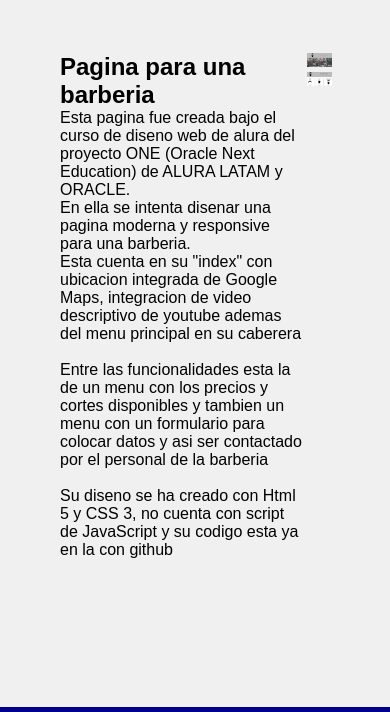
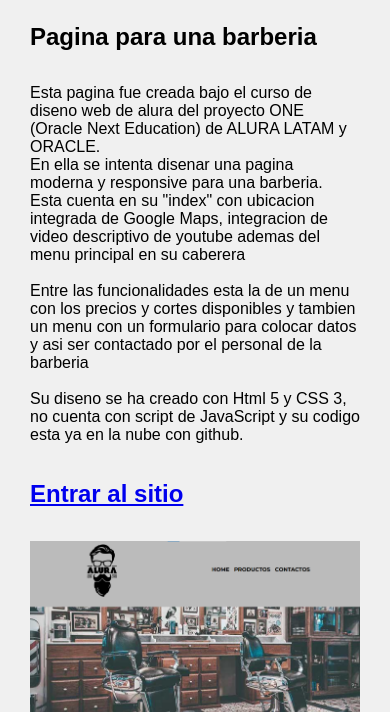
Before and after one commit to Oscardj307/1sportafolio, a plain HTML site: page assets/barberia.html in a window 390 px wide. Shown: the part 72-784 px from the top of the page. Drawn offline with Linux system fonts and the light colour scheme.

Commit message:
Agregando subpaginas

```diff
--- a/assets/barberia.html
+++ b/assets/barberia.html
@@ -9,12 +9,12 @@
 <body>
     <header>
         <div class="logo">
-        <a href="/index.html"><img src="img/rosa.png" alt="Logo de una rosa"></a>
+        <a href="../index.html"><img src="img/rosa.png" alt="Logo de una rosa"></a>
        <h2>Portafolio: Oscar Cortez</h2>
     </div>
     </header>
     <section class="cuerpo">
-            <div class="conteido">
+            <div class="contenido">
                 <h2>Pagina para una barberia</h2>
                 <p>Esta pagina fue creada bajo el curso de diseno web de alura del proyecto
                     ONE (Oracle Next Education) de ALURA LATAM y ORACLE.
@@ -24,13 +24,17 @@
                 <br>
                 <p>Entre las funcionalidades esta la de un menu con los precios y cortes disponibles y tambien un menu con un formulario para colocar datos y asi ser contactado por el personal de la barberia</p>
                 <br>
-                <p>Su diseno se ha creado con Html 5 y CSS 3, no cuenta con script de JavaScript y su codigo esta ya en la con github</p>
+                <p>Su diseno se ha creado con Html 5 y CSS 3, no cuenta con script de JavaScript y su codigo esta ya en la nube con github.</p>
+                <br>
+                <br>
+                <a href="https://oscardj307.github.io/Barberia-Alura/"><h2>Entrar al sitio</h2></a>
             </div>
             <div class="capturas">
                 <img src="Capturas/Barberia_index.png" alt="">
 
                 <img src="Capturas/barberia_productos.png" alt="">
             </div>
+
     </section>
     <footer>
         <div class="redes">
--- a/assets/style.css
+++ b/assets/style.css
@@ -42,16 +42,25 @@ header {
     justify-content: space-around;
     margin: 30px 30px;
     padding: 30px;
+    justify-items: center;
 
 }
 
 .contenido {
-    width: 50%;
+    width: 80%;
     align-items: center;
+
 }
+
+.contenido h2 {
+    margin-bottom: 10%;
+}
+
+
 
 .capturas {
     width: 50%;
+    margin-left: 5%;
 }
 
 .capturas img {
@@ -88,3 +97,24 @@ footer {
     margin-bottom: 5px;
     margin-left: 10px;
   }
+
+  @media screen and (max-width:700px){
+    .cuerpo {
+        display: block;
+        margin: 30px 30px;
+        padding: 0px;
+
+    }
+
+    .contenido {
+        width: 100%;
+    }
+    .capturas{
+        width: 100%;
+        margin-left: 0;
+    }
+    .capturas img {
+        margin-left: 0;
+    }
+
+  }
--- a/style.css
+++ b/style.css
@@ -8,6 +8,7 @@ body{
     font-family: sans-serif;
     width: 100%;
     height: 600px;
+    /* Estas tres lineas de abajo hacen que el footer se quede en su sitio */
     display: grid;
     min-height: 100vh;
     grid-template-rows: auto 1fr auto;
```
Also changed, not shown: index.html (+1 -1 lines).
